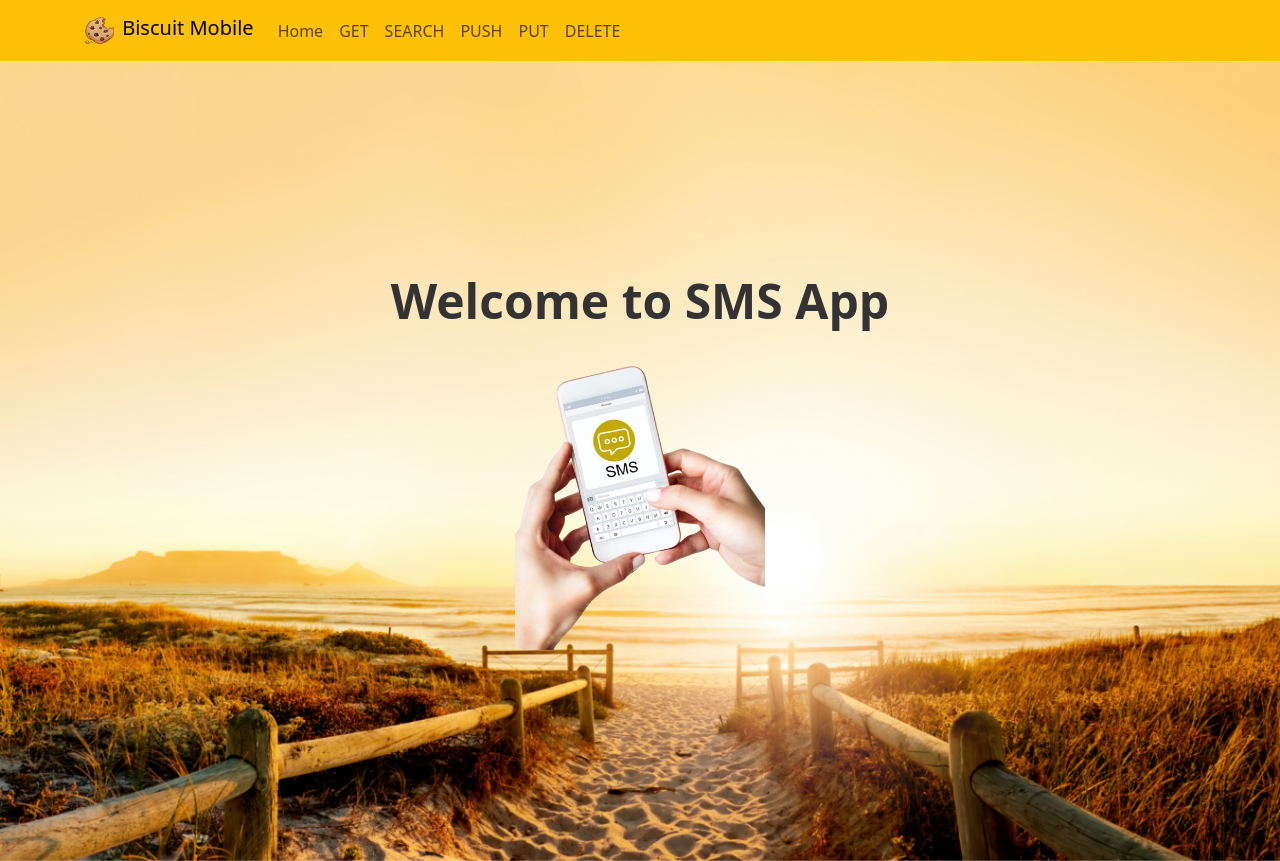
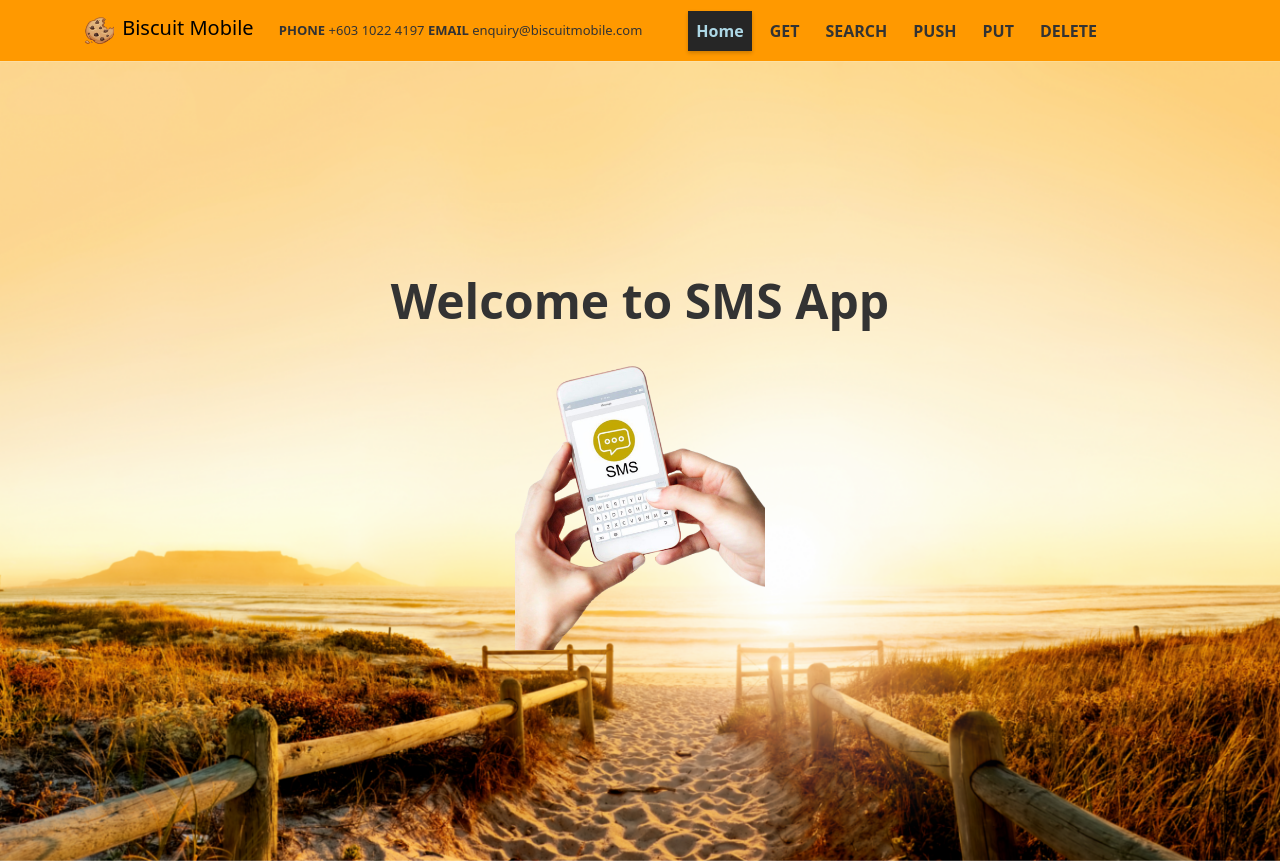
Before and after one commit to Aven2002/Biscuit_Mobile_Vue.js, a Vue app: page / in a window 1280 px wide. Built offline with nearby package versions, Linux system fonts and the light colour scheme.

Commit message:
Enhance Nav Bar Styling

```diff
--- a/src/App.vue
+++ b/src/App.vue
@@ -1,7 +1,10 @@
 <template>
   <div>
     <!-- Bootstrap Navigation Bar -->
-    <nav class="navbar navbar-expand-lg navbar-light bg-warning">
+    <nav
+      class="navbar navbar-expand-lg navbar-light"
+      style="background-color: #ff9900"
+    >
       <div class="container">
         <a class="navbar-brand" href="#">
           <img
@@ -11,11 +14,16 @@
             class="d-inline-block align-top"
           />
           Biscuit Mobile
+          <span class="brand-text">
+            <strong>PHONE</strong> +603 1022 4197
+            <strong> EMAIL</strong> enquiry@biscuitmobile.com
+          </span>
         </a>
         <button
           class="navbar-toggler"
           type="button"
           data-bs-toggle="collapse"
+          v-b-toggle.collapseNav
           data-bs-target="#navbarNav"
           aria-controls="navbarNav"
           aria-expanded="false"
@@ -24,24 +32,53 @@
         >
           <span class="navbar-toggler-icon"></span>
         </button>
-        <div class="collapse navbar-collapse" id="navbarNav" ref="navbarNav">
+        <div
+          class="collapse navbar-collapse"
+          id="navbarNav"
+          ref="navbarNav"
+          v-b-toggle.collapseNav
+        >
           <ul class="navbar-nav">
-            <router-link to="/" class="nav-link" @click="hideDropdown"
+            <router-link
+              to="/"
+              class="nav-link"
+              @click="hideDropdown"
+              :class="{ 'active-link': $route.path === '/' }"
               >Home</router-link
             >
-            <router-link to="/get" class="nav-link" @click="hideDropdown"
+            <router-link
+              to="/get"
+              class="nav-link"
+              @click="hideDropdown"
+              :class="{ 'active-link': $route.path === '/get' }"
               >GET</router-link
             >
-            <router-link to="/search" class="nav-link" @click="hideDropdown"
+            <router-link
+              to="/search"
+              class="nav-link"
+              @click="hideDropdown"
+              :class="{ 'active-link': $route.path === '/search' }"
               >SEARCH</router-link
             >
-            <router-link to="/push" class="nav-link" @click="hideDropdown"
+            <router-link
+              to="/push"
+              class="nav-link"
+              @click="hideDropdown"
+              :class="{ 'active-link': $route.path === '/push' }"
               >PUSH</router-link
             >
-            <router-link to="/put" class="nav-link" @click="hideDropdown"
+            <router-link
+              to="/put"
+              class="nav-link"
+              @click="hideDropdown"
+              :class="{ 'active-link': $route.path === '/put' }"
               >PUT</router-link
             >
-            <router-link to="/delete" class="nav-link" @click="hideDropdown"
+            <router-link
+              to="/delete"
+              class="nav-link"
+              @click="hideDropdown"
+              :class="{ 'active-link': $route.path === '/delete' }"
               >DELETE</router-link
             >
           </ul>
@@ -68,3 +105,60 @@ export default {
   },
 };
 </script>
+
+<style>
+/* Adjustments to the brand text */
+.brand-text {
+  font-size: 13px;
+  color: #333; /* Set your desired text color */
+  margin-left: 20px; /* Adjust margin for better positioning */
+}
+
+/* Adjustments to the navigation links */
+.navbar-nav {
+  margin-left: 30px; /* Increase margin between Home and Put */
+  margin-right: 30px; /* Increase margin between Home and Put */
+}
+
+.navbar-nav .nav-link {
+  color: #333; /* Set your desired text color */
+  margin-right: 10px;
+  position: relative;
+  text-decoration: none; /* Remove default underline */
+  font-size: 16px;
+  font-weight: bold;
+}
+
+.active-link {
+  color: #add8e6 !important;
+  background-color: #262626 !important;
+  padding-bottom: 2px !important;
+  box-shadow: 0 2px 4px rgba(0, 0, 0, 0.2) !important;
+  text-align: center;
+}
+
+/* Adjustments to the toggler button */
+.navbar-toggler {
+  border: none; /* Remove border from toggler button */
+}
+
+.navbar-toggler-icon {
+  background-color: #ff9900;
+}
+
+/* Media query for responsiveness */
+@media (max-width: 768px) {
+  .navbar-nav {
+    margin-top: 10px; /* Add spacing on top for small screens */
+  }
+}
+.navbar-nav .dropdown-menu {
+  text-align: center;
+}
+
+.navbar-nav .dropdown-menu .nav-link {
+  display: block;
+  width: 100%;
+  text-align: left;
+}
+</style>
```
